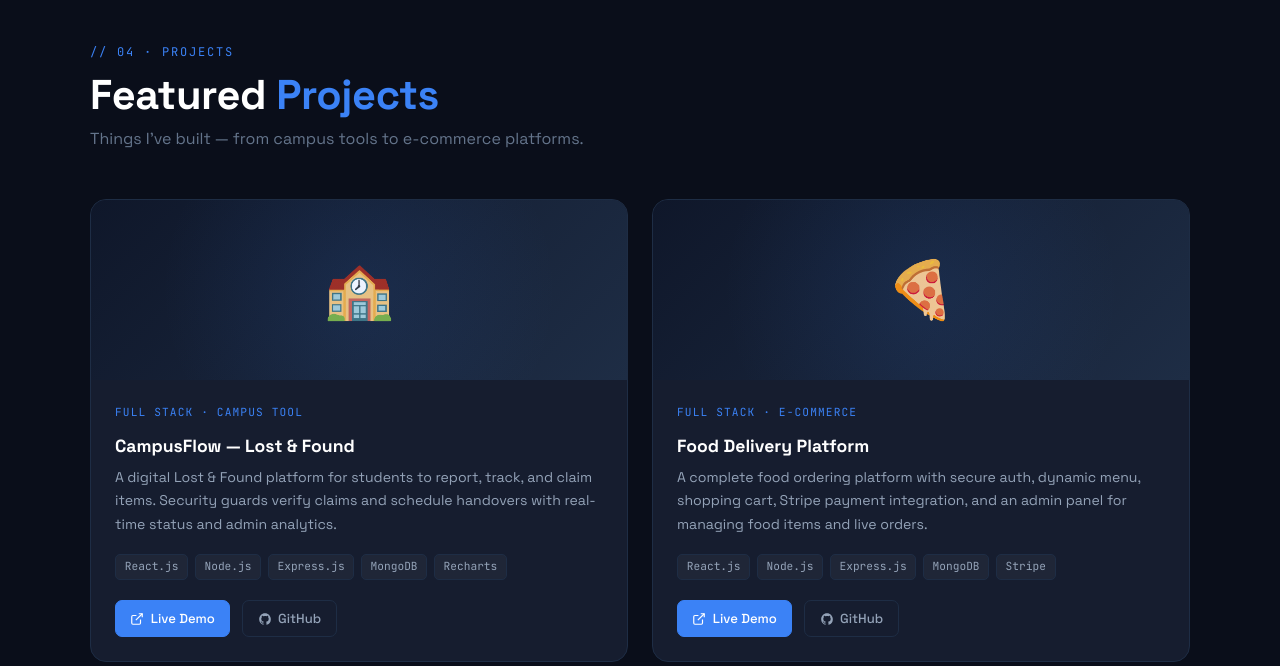
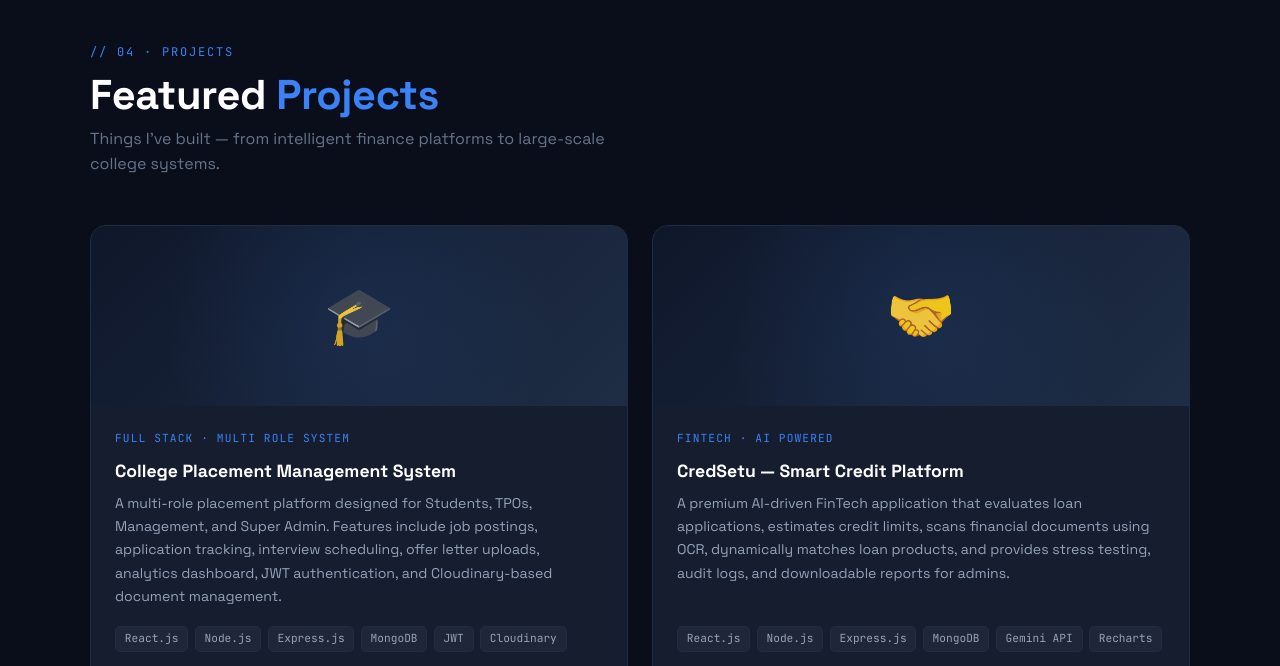
Before and after one commit to anandarokade/portfolio, a plain HTML site: page index.html in a window 1280 px wide. Shown: the part 2730-3396 px from the top of the page. Drawn offline with Linux system fonts and the light colour scheme.

Commit message:
Updated portfolio projects and content

```diff
--- a/index.html
+++ b/index.html
@@ -261,70 +261,73 @@
     <div class="section-header fade-up">
       <div class="section-eyebrow">// 04 · projects</div>
       <h2 class="section-title">Featured <em>Projects</em></h2>
-        <p class="section-sub">Things I've built — from campus tools to e-commerce platforms.</p>
+      <p class="section-sub">Things I've built — from intelligent finance platforms to large-scale college systems.</p>
     </div>
     <div class="projects-grid">
 
+      <!-- Project 1 -->
       <div class="project-card fade-up">
-          <div class="project-thumb">🏫</div>
+        <div class="project-thumb">🎓</div>
         <div class="project-body">
-            <div class="project-tag">Full Stack · Campus Tool</div>
-            <h3>CampusFlow — Lost &amp; Found</h3>
+          <div class="project-tag">Full Stack · Multi Role System</div>
+          <h3>College Placement Management System</h3>
           <p class="project-desc">
-              A digital Lost &amp; Found platform for students to report, track, and claim items.
-              Security guards verify claims and schedule handovers with real-time status and admin analytics.
+            A multi-role placement platform designed for Students, TPOs, Management, and Super Admin.
+            Features include job postings, application tracking, interview scheduling, offer letter uploads,
+            analytics dashboard, JWT authentication, and Cloudinary-based document management.
           </p>
           <div class="project-stack">
-              <span class="tech-tag">React.js</span><span class="tech-tag">Node.js</span>
-              <span class="tech-tag">Express.js</span><span class="tech-tag">MongoDB</span><span class="tech-tag">Recharts</span>
+            <span class="tech-tag">React.js</span>
+            <span class="tech-tag">Node.js</span>
+            <span class="tech-tag">Express.js</span>
+            <span class="tech-tag">MongoDB</span>
+            <span class="tech-tag">JWT</span>
+            <span class="tech-tag">Cloudinary</span>
           </div>
           <div class="project-links">
-              <!-- =====================================================
-                   REPLACE href="#" WITH YOUR LIVE DEMO LINK
-                   e.g.  href="https://campusflow.vercel.app"
-              ===================================================== -->
-              <a href="#" target="_blank" class="project-link primary">
-                <svg width="14" height="14" fill="none" stroke="currentColor" stroke-width="2" viewBox="0 0 24 24"><path d="M18 13v6a2 2 0 01-2 2H5a2 2 0 01-2-2V8a2 2 0 012-2h6"/><polyline points="15 3 21 3 21 9"/><line x1="10" y1="14" x2="21" y2="3"/></svg>
-                Live Demo
-              </a>
-              <!-- =====================================================
-                   REPLACE href="#" WITH YOUR GITHUB REPO LINK
-                   e.g.  href="https://github.com/YOURUSERNAME/campusflow"
-              ===================================================== -->
-              <a href="#" target="_blank" class="project-link">
-                <svg width="14" height="14" fill="currentColor" viewBox="0 0 24 24"><path d="M12 2C6.48 2 2 6.58 2 12.26c0 4.54 2.87 8.39 6.84 9.75.5.09.68-.22.68-.49v-1.72c-2.78.62-3.37-1.37-3.37-1.37-.45-1.18-1.11-1.5-1.11-1.5-.91-.64.07-.63.07-.63 1 .07 1.53 1.06 1.53 1.06.89 1.57 2.34 1.12 2.91.85.09-.66.35-1.12.63-1.37-2.22-.26-4.56-1.14-4.56-5.07 0-1.12.39-2.03 1.03-2.75-.1-.26-.45-1.3.1-2.71 0 0 .84-.28 2.75 1.05a9.3 9.3 0 012.5-.34c.85 0 1.7.11 2.5.34 1.91-1.33 2.75-1.05 2.75-1.05.55 1.41.2 2.45.1 2.71.64.72 1.03 1.63 1.03 2.75 0 3.94-2.34 4.81-4.57 5.06.36.32.68.94.68 1.9v2.81c0 .27.18.59.69.49A10.27 10.27 0 0022 12.26C22 6.58 17.52 2 12 2z"/></svg>
+
+            <!-- Replace with live demo -->
+
+
+            <!-- Replace with GitHub repo -->
+            <a href="https://github.com/mihirmpatwardhan/smart-credit-platform" target="_blank" class="project-link">
+              <svg width="14" height="14" fill="currentColor" viewBox="0 0 24 24">
+                <path d="M12 2C6.48 2 2 6.58 2 12.26c0 4.54 2.87 8.39 6.84 9.75..."/>
+              </svg>
               GitHub
             </a>
           </div>
         </div>
       </div>
 
+      <!-- Project 2 -->
       <div class="project-card fade-up">
-          <div class="project-thumb">🍕</div>
+        <div class="project-thumb">🤝</div>
         <div class="project-body">
-            <div class="project-tag">Full Stack · E-Commerce</div>
-            <h3>Food Delivery Platform</h3>
+          <div class="project-tag">FinTech · AI Powered</div>
+          <h3>CredSetu — Smart Credit Platform</h3>
           <p class="project-desc">
-              A complete food ordering platform with secure auth, dynamic menu, shopping cart,
-              Stripe payment integration, and an admin panel for managing food items and live orders.
+            A premium AI-driven FinTech application that evaluates loan applications, estimates credit limits,
+            scans financial documents using OCR, dynamically matches loan products, and provides stress testing,
+            audit logs, and downloadable reports for admins.
           </p>
           <div class="project-stack">
-              <span class="tech-tag">React.js</span><span class="tech-tag">Node.js</span>
-              <span class="tech-tag">Express.js</span><span class="tech-tag">MongoDB</span><span class="tech-tag">Stripe</span>
+            <span class="tech-tag">React.js</span>
+            <span class="tech-tag">Node.js</span>
+            <span class="tech-tag">Express.js</span>
+            <span class="tech-tag">MongoDB</span>
+            <span class="tech-tag">Gemini API</span>
+            <span class="tech-tag">Recharts</span>
           </div>
           <div class="project-links">
-              <!-- =====================================================
-                   REPLACE href="#" WITH YOUR LIVE DEMO LINK
-              ===================================================== -->
-              <a href="#" target="_blank" class="project-link primary">
-                <svg width="14" height="14" fill="none" stroke="currentColor" stroke-width="2" viewBox="0 0 24 24"><path d="M18 13v6a2 2 0 01-2 2H5a2 2 0 01-2-2V8a2 2 0 012-2h6"/><polyline points="15 3 21 3 21 9"/><line x1="10" y1="14" x2="21" y2="3"/></svg>
-                Live Demo
-              </a>
-              <!-- =====================================================
-                   REPLACE href="#" WITH YOUR GITHUB REPO LINK
-              ===================================================== -->
-              <a href="" target="_blank" class="project-link">
-                <svg width="14" height="14" fill="currentColor" viewBox="0 0 24 24"><path d="M12 2C6.48 2 2 6.58 2 12.26c0 4.54 2.87 8.39 6.84 9.75.5.09.68-.22.68-.49v-1.72c-2.78.62-3.37-1.37-3.37-1.37-.45-1.18-1.11-1.5-1.11-1.5-.91-.64.07-.63.07-.63 1 .07 1.53 1.06 1.53 1.06.89 1.57 2.34 1.12 2.91.85.09-.66.35-1.12.63-1.37-2.22-.26-4.56-1.14-4.56-5.07 0-1.12.39-2.03 1.03-2.75-.1-.26-.45-1.3.1-2.71 0 0 .84-.28 2.75 1.05a9.3 9.3 0 012.5-.34c.85 0 1.7.11 2.5.34 1.91-1.33 2.75-1.05 2.75-1.05.55 1.41.2 2.45.1 2.71.64.72 1.03 1.63 1.03 2.75 0 3.94-2.34 4.81-4.57 5.06.36.32.68.94.68 1.9v2.81c0 .27.18.59.69.49A10.27 10.27 0 0022 12.26C22 6.58 17.52 2 12 2z"/></svg>
+
+
+
+            <!-- Replace with GitHub repo -->
+            <a href="https://github.com/anandarokade/Placera" target="_blank" class="project-link">
+              <svg width="14" height="14" fill="currentColor" viewBox="0 0 24 24">
+                <path d="M12 2C6.48 2 2 6.58 2 12.26c0 4.54 2.87 8.39 6.84 9.75..."/>
+              </svg>
               GitHub
             </a>
           </div>
@@ -334,7 +337,6 @@
     </div>
   </div>
 </section>
-
   <!-- ======================== ACHIEVEMENTS ======================== -->
   <section id="achievements">
     <div class="section-inner">
```
Lines whose indentation alone changed are shown as unchanged.
